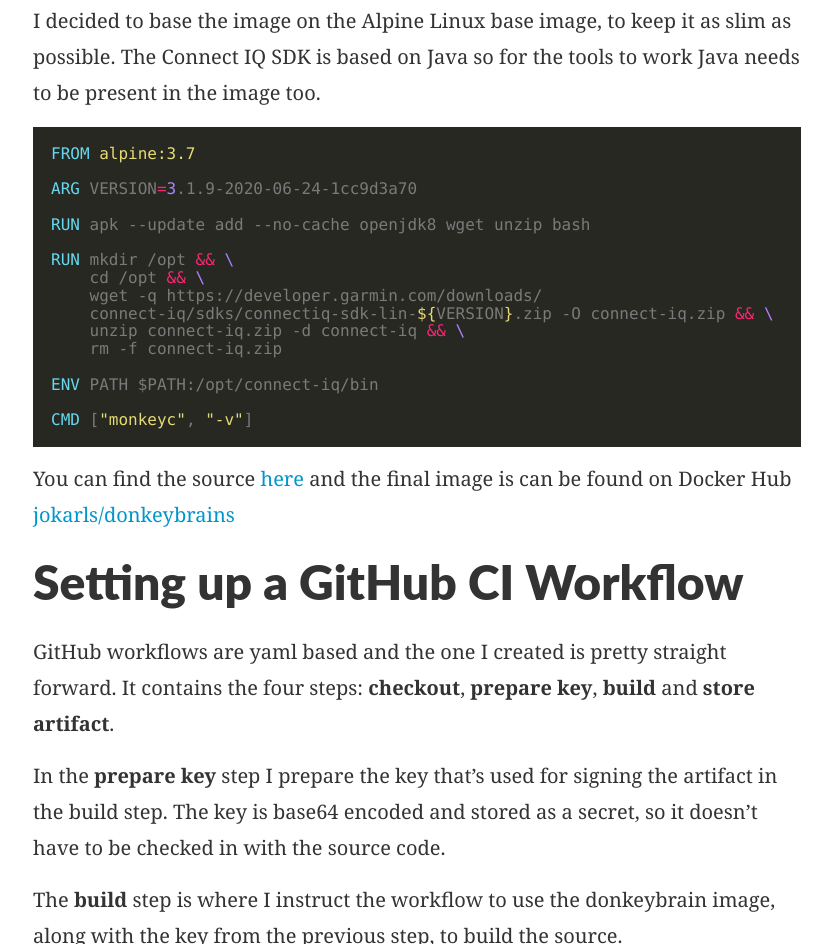
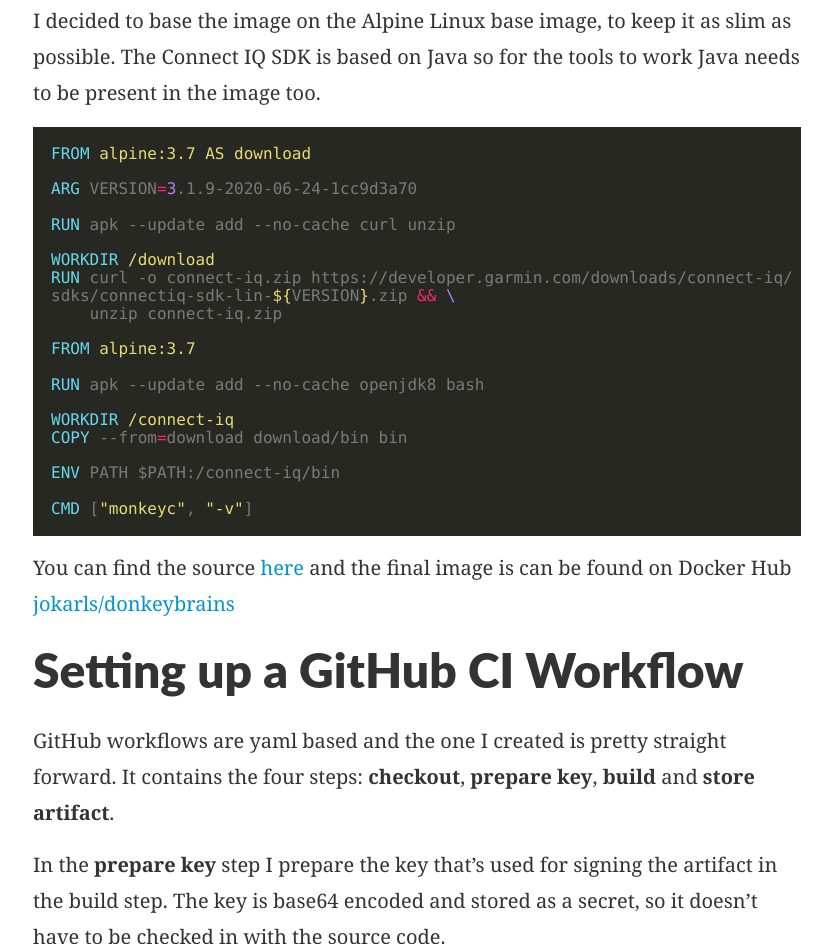
Before and after one commit to jokarls/jokarls.github.io, a plain HTML site: page post/donkeybrains/index.html in a window 1280 px wide. Shown: the part 906-1850 px from the top of the page, without its empty margins (223-1055 px from the left). Drawn offline with Linux system fonts and the light colour scheme.

Commit message:
updated dockerfile

```diff
--- a/post/donkeybrains/index.html
+++ b/post/donkeybrains/index.html
@@ -54,20 +54,25 @@
 <p>Since then I&rsquo;ve learned Docker and GitHub have released their Actions feature. So coming back to Connect IQ development, after a few years, those felt like good technologies to use when setting up a continuous integration pipeline.</p>
 <h2 id="creating-a-connect-iq-sdk-docker-image">Creating a Connect IQ SDK Docker image</h2>
 <p>I decided to base the image on the Alpine Linux base image, to keep it as slim as possible. The Connect IQ SDK is based on Java so for the tools to work Java needs to be present in the image too.</p>
-<div class="highlight"><pre style="color:#f8f8f2;background-color:#272822;-moz-tab-size:4;-o-tab-size:4;tab-size:4"><code class="language-Docker" data-lang="Docker"><span style="color:#66d9ef">FROM</span><span style="color:#e6db74"> alpine:3.7</span><span style="color:#960050;background-color:#1e0010">
+<div class="highlight"><pre style="color:#f8f8f2;background-color:#272822;-moz-tab-size:4;-o-tab-size:4;tab-size:4"><code class="language-Docker" data-lang="Docker"><span style="color:#66d9ef">FROM</span><span style="color:#e6db74"> alpine:3.7 AS download</span><span style="color:#960050;background-color:#1e0010">
 </span><span style="color:#960050;background-color:#1e0010">
 </span><span style="color:#960050;background-color:#1e0010"></span><span style="color:#66d9ef">ARG</span> VERSION<span style="color:#f92672">=</span><span style="color:#ae81ff">3</span>.1.9-2020-06-24-1cc9d3a70<span style="color:#960050;background-color:#1e0010">
 </span><span style="color:#960050;background-color:#1e0010">
-</span><span style="color:#960050;background-color:#1e0010"></span><span style="color:#66d9ef">RUN</span> apk --update add --no-cache openjdk8 wget unzip bash<span style="color:#960050;background-color:#1e0010">
+</span><span style="color:#960050;background-color:#1e0010"></span><span style="color:#66d9ef">RUN</span> apk --update add --no-cache curl unzip<span style="color:#960050;background-color:#1e0010">
 </span><span style="color:#960050;background-color:#1e0010">
-</span><span style="color:#960050;background-color:#1e0010"></span><span style="color:#66d9ef">RUN</span> mkdir /opt <span style="color:#f92672">&amp;&amp;</span> <span style="color:#ae81ff">\
-</span><span style="color:#ae81ff"></span>    cd /opt <span style="color:#f92672">&amp;&amp;</span> <span style="color:#ae81ff">\
-</span><span style="color:#ae81ff"></span>    wget -q https://developer.garmin.com/downloads/<span style="color:#960050;background-color:#1e0010">
-</span><span style="color:#960050;background-color:#1e0010"></span>    connect-iq/sdks/connectiq-sdk-lin-<span style="color:#e6db74">${</span>VERSION<span style="color:#e6db74">}</span>.zip -O connect-iq.zip <span style="color:#f92672">&amp;&amp;</span> <span style="color:#ae81ff">\
-</span><span style="color:#ae81ff"></span>    unzip connect-iq.zip -d connect-iq <span style="color:#f92672">&amp;&amp;</span> <span style="color:#ae81ff">\
-</span><span style="color:#ae81ff"></span>    rm -f connect-iq.zip<span style="color:#960050;background-color:#1e0010">
+</span><span style="color:#960050;background-color:#1e0010"></span><span style="color:#66d9ef">WORKDIR</span><span style="color:#e6db74"> /download</span><span style="color:#960050;background-color:#1e0010">
+</span><span style="color:#960050;background-color:#1e0010"></span><span style="color:#66d9ef">RUN</span> curl -o connect-iq.zip https://developer.garmin.com/downloads/connect-iq/<span style="color:#960050;background-color:#1e0010">
+</span><span style="color:#960050;background-color:#1e0010"></span>sdks/connectiq-sdk-lin-<span style="color:#e6db74">${</span>VERSION<span style="color:#e6db74">}</span>.zip <span style="color:#f92672">&amp;&amp;</span> <span style="color:#ae81ff">\
+</span><span style="color:#ae81ff"></span>    unzip connect-iq.zip<span style="color:#960050;background-color:#1e0010">
 </span><span style="color:#960050;background-color:#1e0010">
-</span><span style="color:#960050;background-color:#1e0010"></span><span style="color:#66d9ef">ENV</span> PATH $PATH:/opt/connect-iq/bin<span style="color:#960050;background-color:#1e0010">
+</span><span style="color:#960050;background-color:#1e0010"></span><span style="color:#66d9ef">FROM</span><span style="color:#e6db74"> alpine:3.7</span><span style="color:#960050;background-color:#1e0010">
+</span><span style="color:#960050;background-color:#1e0010">
+</span><span style="color:#960050;background-color:#1e0010"></span><span style="color:#66d9ef">RUN</span> apk --update add --no-cache openjdk8 bash<span style="color:#960050;background-color:#1e0010">
+</span><span style="color:#960050;background-color:#1e0010">
+</span><span style="color:#960050;background-color:#1e0010"></span><span style="color:#66d9ef">WORKDIR</span><span style="color:#e6db74"> /connect-iq</span><span style="color:#960050;background-color:#1e0010">
+</span><span style="color:#960050;background-color:#1e0010"></span><span style="color:#66d9ef">COPY</span> --from<span style="color:#f92672">=</span>download download/bin bin<span style="color:#960050;background-color:#1e0010">
+</span><span style="color:#960050;background-color:#1e0010">
+</span><span style="color:#960050;background-color:#1e0010"></span><span style="color:#66d9ef">ENV</span> PATH $PATH:/connect-iq/bin<span style="color:#960050;background-color:#1e0010">
 </span><span style="color:#960050;background-color:#1e0010">
 </span><span style="color:#960050;background-color:#1e0010"></span><span style="color:#66d9ef">CMD</span> [<span style="color:#e6db74">&#34;monkeyc&#34;</span>, <span style="color:#e6db74">&#34;-v&#34;</span>]<span style="color:#960050;background-color:#1e0010">
 </span></code></pre></div><p>You can find the source <a href="https://github.com/jokarls/donkeybrains">here</a> and the final image is can be found on Docker Hub <a href="https://hub.docker.com/repository/docker/jokarls/donkeybrains">jokarls/donkeybrains</a></p>
```
